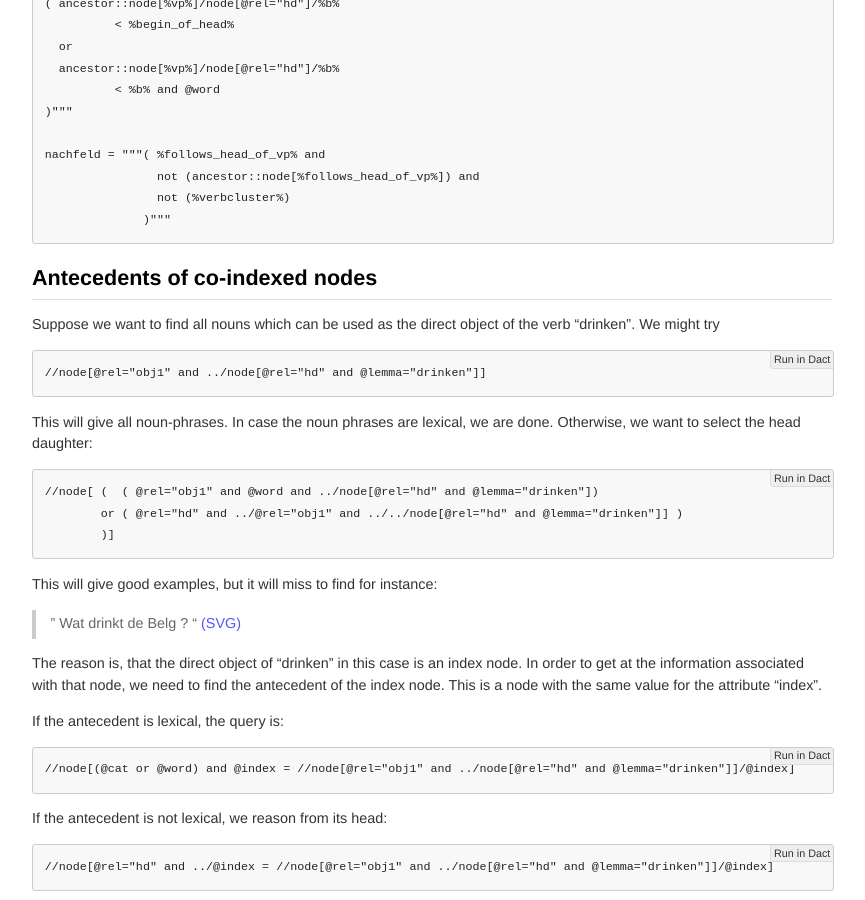
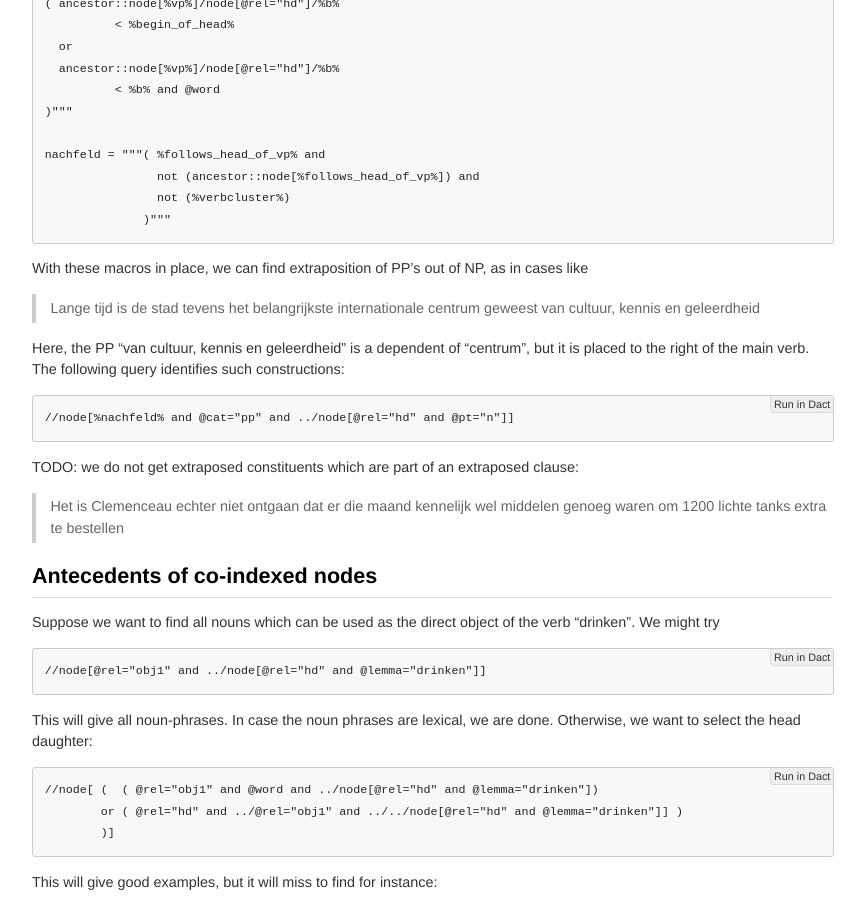
Before and after one commit to rug-compling/dact, a Jekyll site: the page built from cookbook/index.md, in a window 1280 px wide and 900 px high, scrolled down 5373 px. Shown: the whole window, without its empty margins (208-1073 px from the left). Built offline with Jekyll 4.4.1, drawn with Linux system fonts in a browser that asks for light colours.

Commit message:
Update cookbook/index.md
problem with extraposition noted

```diff
--- a/cookbook/index.md
+++ b/cookbook/index.md
@@ -261,6 +261,19 @@ macro definitions are provided to identify such constituents:
                     not (%verbcluster%)
                   )"""
 
+With these macros in place, we can find extraposition of PP's out of NP, as in cases like
+
+>  Lange tijd is de stad tevens het belangrijkste internationale centrum geweest van cultuur, kennis en geleerdheid
+
+Here, the PP "van cultuur, kennis en geleerdheid" is a dependent of "centrum", but it is placed to the
+right of the main verb. The following query identifies such constructions:
+
+    //node[%nachfeld% and @cat="pp" and ../node[@rel="hd" and @pt="n"]]
+
+TODO: we do not get extraposed constituents which are part of an extraposed clause:
+
+> Het is Clemenceau echter niet ontgaan dat er die maand kennelijk wel middelen genoeg waren om 1200 lichte tanks extra te bestellen
+
 ## Antecedents of co-indexed nodes
 
 Suppose we want to find all nouns which can be used as the direct object of the verb "drinken".
```
